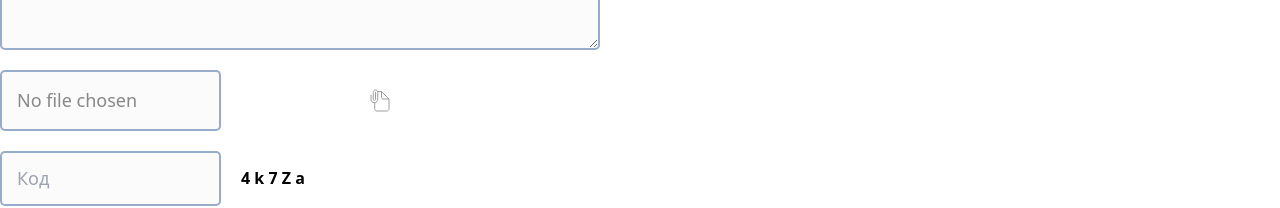
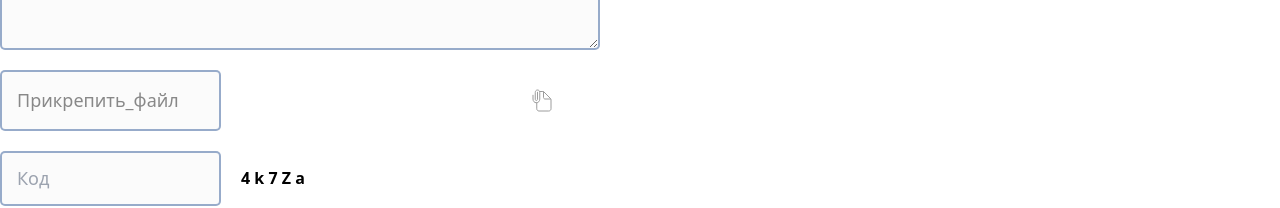
Before and after one commit to Husniddin6939/Namanganliklar24, a website: page pages/Contact/index.html in a window 1280 px wide. Shown: the part 946-1154 px from the top of the page. Drawn offline with nearby package versions, Linux system fonts and the light colour scheme.

Commit message:
input fix

```diff
--- a/pages/Contact/index.html
+++ b/pages/Contact/index.html
@@ -108,8 +108,8 @@
                   text-[18px] font-[400]
                   bg-[#FBFBFB] text-[#888888]
                   hover:bg-violet-100">
-
-                     <input type="file" placeholder="Прикрепить файл"  class="file:hidden">
+                  Прикрепить_файл
+                  <input type="file" style="visibility: hidden;"  class="file:hidden">
 
                   <img src="../../Images/stick.svg" alt="attach">
 
```
Lines whose indentation alone changed are shown as unchanged.
